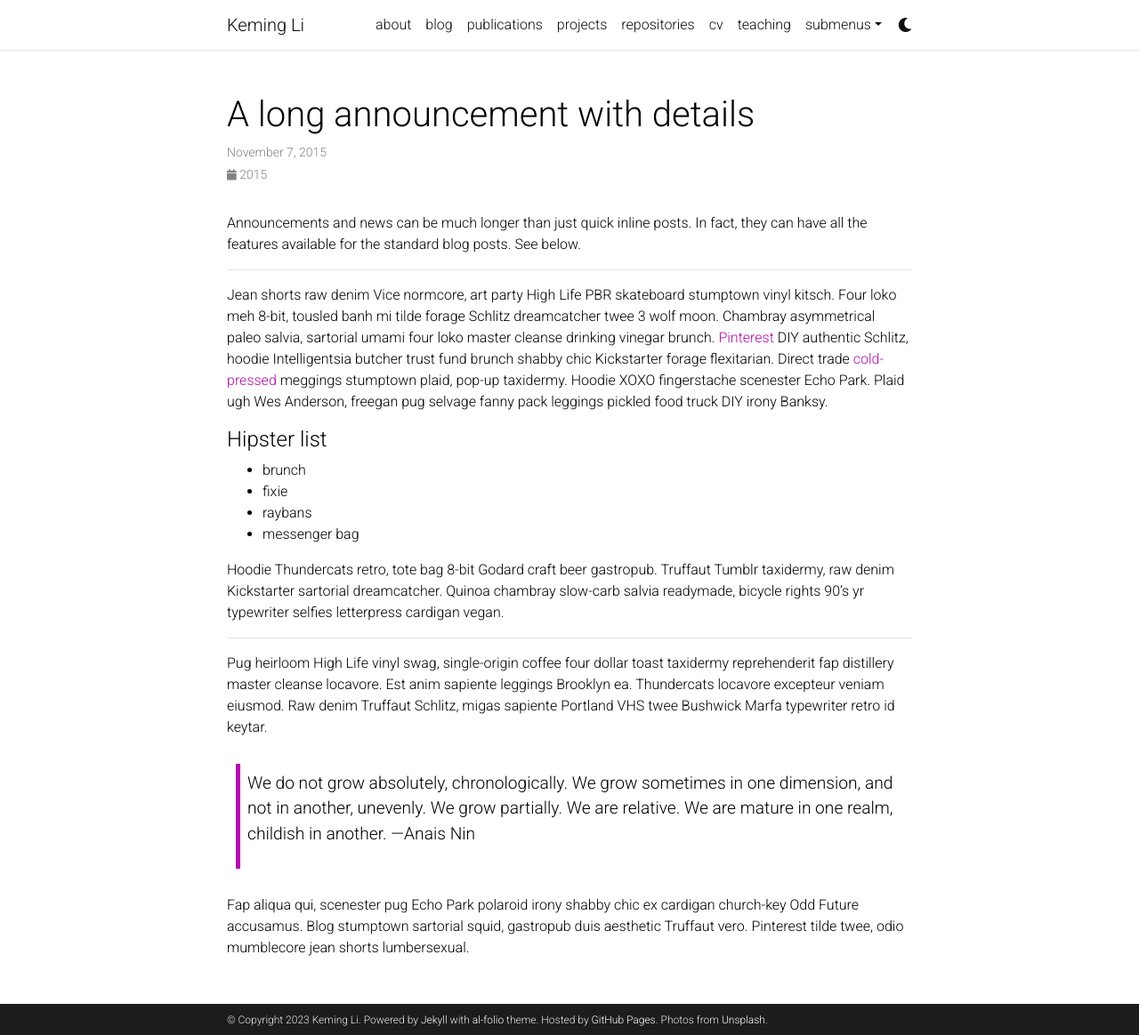
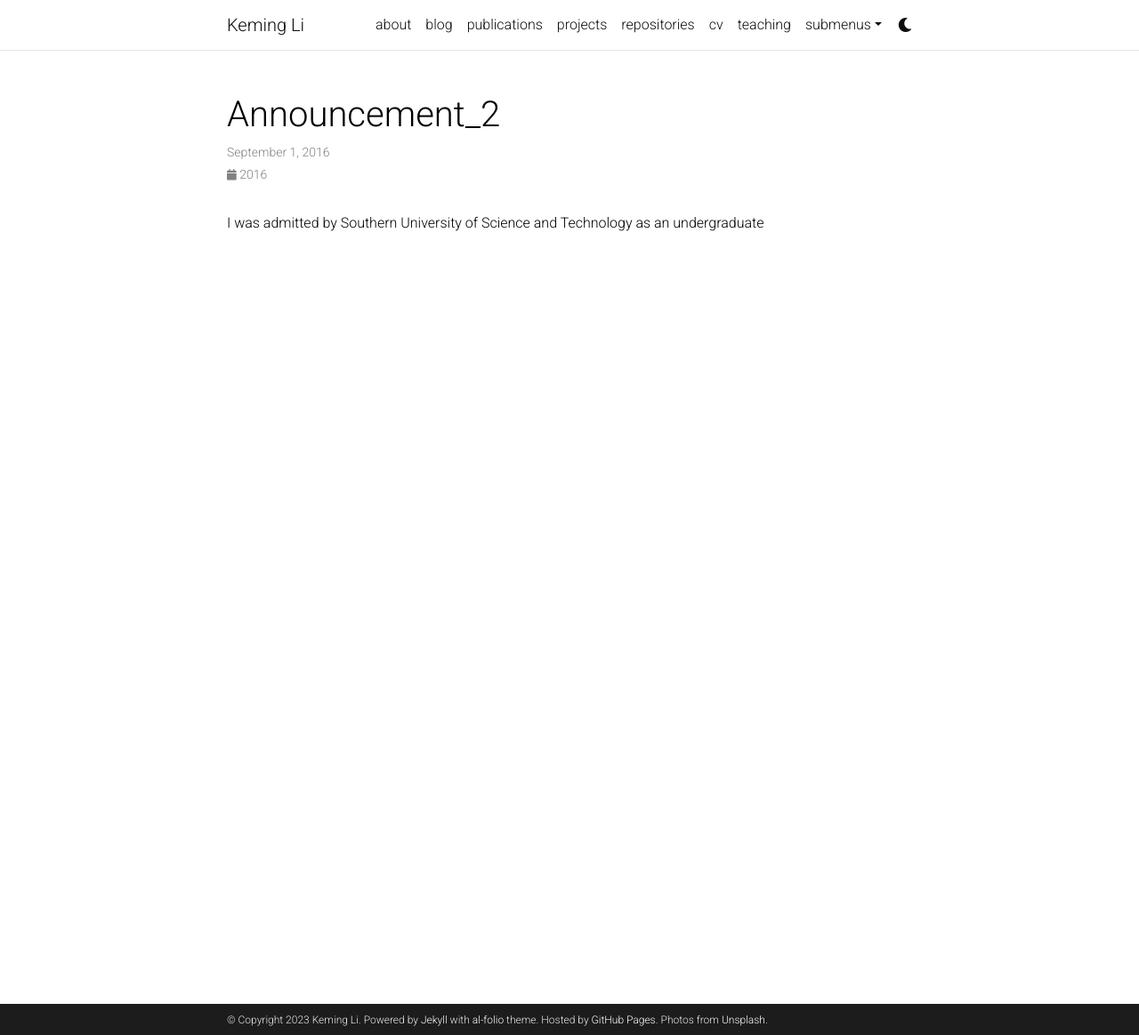
Before and after one commit to ghlkm/ghlkm.github.io, a Jekyll site: the page built from _news/announcement_2.md, in a window 1280 px wide and 1164 px high. Shown: the whole window at 89% size. Built offline with Jekyll 4.4.1, drawn with Linux system fonts in a browser that asks for light colours; comment, search, counter and statistics services are not loaded; a style sheet for code colours, icons or effects is not loaded.

Commit message:
Update announcement_2.md

```diff
--- a/_news/announcement_2.md
+++ b/_news/announcement_2.md
@@ -1,31 +1,7 @@
 ---
 layout: post
-title: A long announcement with details
-date: 2015-11-07 16:11:00-0400
-inline: false
+date: 2016-09-01 16:11:00-0400
+inline: true
 ---
 
-Announcements and news can be much longer than just quick inline posts. In fact, they can have all the features available for the standard blog posts. See below.
-
-***
-
-Jean shorts raw denim Vice normcore, art party High Life PBR skateboard stumptown vinyl kitsch. Four loko meh 8-bit, tousled banh mi tilde forage Schlitz dreamcatcher twee 3 wolf moon. Chambray asymmetrical paleo salvia, sartorial umami four loko master cleanse drinking vinegar brunch. <a href="https://www.pinterest.com">Pinterest</a> DIY authentic Schlitz, hoodie Intelligentsia butcher trust fund brunch shabby chic Kickstarter forage flexitarian. Direct trade <a href="https://en.wikipedia.org/wiki/Cold-pressed_juice">cold-pressed</a> meggings stumptown plaid, pop-up taxidermy. Hoodie XOXO fingerstache scenester Echo Park. Plaid ugh Wes Anderson, freegan pug selvage fanny pack leggings pickled food truck DIY irony Banksy.
-
-#### Hipster list
-<ul>
-    <li>brunch</li>
-    <li>fixie</li>
-    <li>raybans</li>
-    <li>messenger bag</li>
-</ul>
-
-Hoodie Thundercats retro, tote bag 8-bit Godard craft beer gastropub. Truffaut Tumblr taxidermy, raw denim Kickstarter sartorial dreamcatcher. Quinoa chambray slow-carb salvia readymade, bicycle rights 90's yr typewriter selfies letterpress cardigan vegan.
-
-***
-
-Pug heirloom High Life vinyl swag, single-origin coffee four dollar toast taxidermy reprehenderit fap distillery master cleanse locavore. Est anim sapiente leggings Brooklyn ea. Thundercats locavore excepteur veniam eiusmod. Raw denim Truffaut Schlitz, migas sapiente Portland VHS twee Bushwick Marfa typewriter retro id keytar.
-
-> We do not grow absolutely, chronologically. We grow sometimes in one dimension, and not in another, unevenly. We grow partially. We are relative. We are mature in one realm, childish in another.
-> —Anais Nin
-
-Fap aliqua qui, scenester pug Echo Park polaroid irony shabby chic ex cardigan church-key Odd Future accusamus. Blog stumptown sartorial squid, gastropub duis aesthetic Truffaut vero. Pinterest tilde twee, odio mumblecore jean shorts lumbersexual.
+I was admitted by Southern University of Science and Technology as an undergraduate
```
